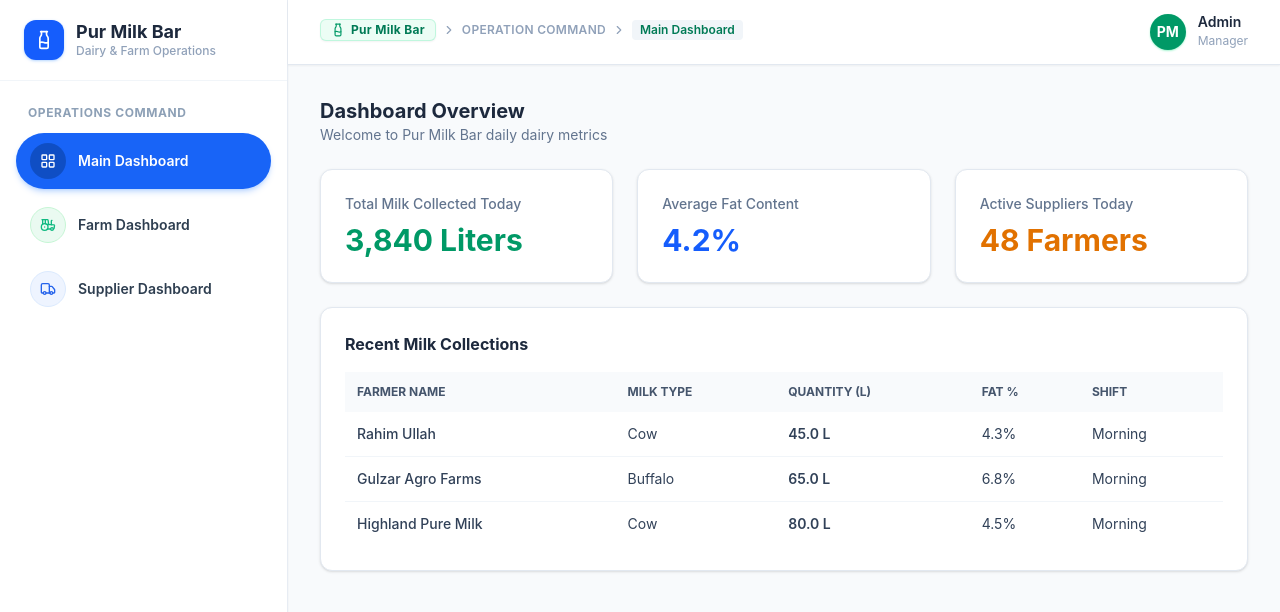
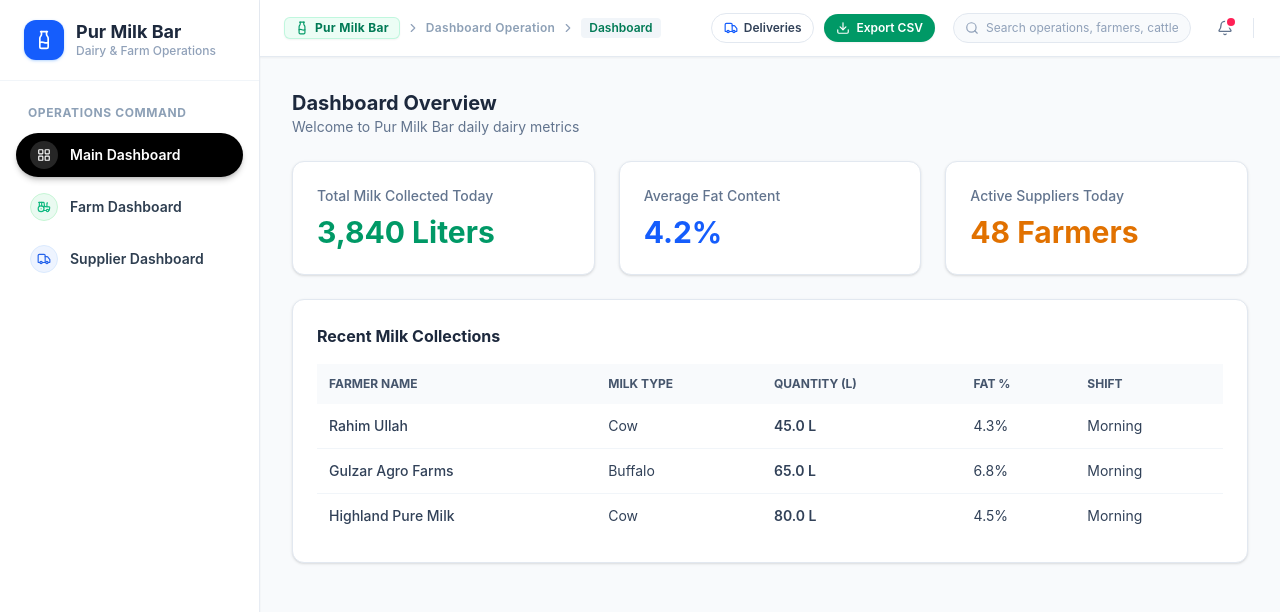
Before and after one commit to shaheerali838/Pure-Milk-Bar, a React (Vite) app in the folder client/: page /dashboard in a window 1280 px wide. Shown: the top 612 px of the page. Built offline with nearby package versions, Linux system fonts and the light colour scheme.

Commit message:
feat: implement responsive Navbar and Sidebar navigation components

```diff
--- a/client/src/layouts/components/Navbar.jsx
+++ b/client/src/layouts/components/Navbar.jsx
@@ -1,46 +1,106 @@
-import React from 'react';
+import React, { useState } from 'react';
 import { useLocation } from 'react-router-dom';
-import { ChevronRight, Milk } from 'lucide-react';
+import { ChevronRight, Milk, Search, Download, Truck, Bell } from 'lucide-react';
 
 export default function Navbar() {
   const location = useLocation();
+  const [searchQuery, setSearchQuery] = useState('');
 
-  const getActiveTab = (pathname) => {
-    if (pathname.startsWith('/farm')) return 'Farm Dashboard';
-    if (pathname.startsWith('/supplier')) return 'Supplier Dashboard';
-    return 'Main Dashboard';
+  const getNavInfo = (pathname) => {
+    if (pathname.startsWith('/farm')) {
+      return { operation: 'Farm Operation', page: 'Farm' };
+    }
+    if (pathname.startsWith('/supplier')) {
+      return { operation: 'Supplier Operation', page: 'Supplier' };
+    }
+    return { operation: 'Dashboard Operation', page: 'Dashboard' };
   };
 
-  const activeTab = getActiveTab(location.pathname);
+  const { operation, page } = getNavInfo(location.pathname);
+
+  const handleExportCSV = () => {
+    const csvContent = "data:text/csv;charset=utf-8,ID,Item,Category,Metric,Date\n1,Milk Collection,Dairy,3840L," + new Date().toLocaleDateString();
+    const encodedUri = encodeURI(csvContent);
+    const link = document.createElement("a");
+    link.setAttribute("href", encodedUri);
+    link.setAttribute("download", `${page.toLowerCase().replace(/\s+/g, '_')}_export.csv`);
+    document.body.appendChild(link);
+    link.click();
+    document.body.removeChild(link);
+  };
 
   return (
-    <header className="bg-white border-b border-slate-200 px-8 py-3.5 flex items-center justify-between shadow-xs">
-      <div>
-        {/* Breadcrumb: Pur Milk Bar > OPERATION COMMAND > Page Name */}
-        <div className="flex items-center gap-1.5 text-xs text-slate-500 mb-1">
+    <header className="bg-white border-b border-slate-200/90 px-6 py-3 flex items-center justify-between gap-4 shadow-xs sticky top-0 z-10">
+      {/* Left: Breadcrumb */}
+      <div className="shrink-0">
+        <div className="flex items-center gap-1.5 text-xs text-slate-500">
           <span className="inline-flex items-center gap-1.5 text-emerald-700 font-bold tracking-wide bg-emerald-50 px-2.5 py-0.5 rounded-md border border-emerald-200/60 shadow-xs">
             <Milk className="w-3.5 h-3.5 text-emerald-600" />
             Pur Milk Bar
           </span>
           <ChevronRight className="w-3.5 h-3.5 text-slate-400" />
-          <span className="text-[#90a1b9] font-semibold tracking-wide text-xs">
-            OPERATION COMMAND
+          <span className="text-[#8da0b6] font-semibold tracking-wide text-xs">
+            {operation}
           </span>
           <ChevronRight className="w-3.5 h-3.5 text-slate-400" />
           <span className="text-emerald-700 font-semibold bg-slate-100 px-2 py-0.5 rounded">
-            {activeTab}
+            {page}
           </span>
         </div>
       </div>
 
-      <div className="flex items-center gap-3">
-        <div className="w-9 h-9 rounded-full bg-emerald-600 text-white font-bold flex items-center justify-center text-sm shadow-xs shadow-emerald-200">
-          PM
+
+
+      {/* Right: Actions, Notifications, Profile */}
+      <div className="flex items-center gap-2.5 shrink-0">
+        {/* Delivery Button */}
+        <button
+          type="button"
+          className="flex items-center gap-1.5 px-3 py-1.5 rounded-full border border-slate-200 text-slate-700 hover:bg-slate-50 hover:border-slate-300 text-xs font-semibold transition-colors cursor-pointer"
+          title="View Deliveries"
+        >
+          <Truck className="w-3.5 h-3.5 text-blue-600" />
+          <span>Deliveries</span>
+        </button>
+
+        {/* Export CSV Button */}
+        <button
+          type="button"
+          onClick={handleExportCSV}
+          className="flex items-center gap-1.5 px-3 py-1.5 rounded-full bg-emerald-600 hover:bg-emerald-700 text-white text-xs font-semibold shadow-xs transition-colors cursor-pointer"
+          title="Export CSV"
+        >
+          <Download className="w-3.5 h-3.5" />
+          <span>Export CSV</span>
+        </button>
+        <div className="flex-1 max-w-sm mx-2">
+        <div className="relative">
+          <Search className="w-3.5 h-3.5 text-slate-400 absolute left-3 top-1/2 -translate-y-1/2" />
+          <input
+            type="text"
+            value={searchQuery}
+            onChange={(e) => setSearchQuery(e.target.value)}
+            placeholder="Search operations, farmers, cattle..."
+            className="w-full bg-slate-50 border border-slate-200 text-xs text-slate-800 rounded-full pl-8 pr-3 py-1.5 focus:outline-none focus:border-blue-500 focus:bg-white focus:ring-2 focus:ring-blue-100 transition-all placeholder:text-slate-400"
+          />
         </div>
-        <div className="text-left">
-          <p className="text-sm font-semibold text-slate-800 leading-none">Admin</p>
-          <p className="text-xs text-slate-400 mt-1">Manager</p>
-        </div>
+      </div>
+        {/* Notification Bell */}
+        <button
+          type="button"
+          className="relative p-2 rounded-full text-slate-500 hover:text-slate-800 hover:bg-slate-100 transition-colors cursor-pointer"
+          title="Notifications"
+        >
+          <Bell className="w-4 h-4" />
+          <span className="absolute top-1.5 right-1.5 w-2 h-2 bg-rose-500 rounded-full ring-2 ring-white"></span>
+        </button>
+
+        {/* Divider */}
+        <div className="h-5 w-px bg-slate-200 mx-0.5"></div>
+
+        {/* Admin Profile */}
+
+
       </div>
     </header>
   );
--- a/client/src/layouts/components/Sidebar.jsx
+++ b/client/src/layouts/components/Sidebar.jsx
@@ -12,6 +12,8 @@ export default function Sidebar() {
       iconBg: 'bg-[#f0f4f9]',
       iconColor: 'text-[#486581]',
       iconBorder: 'border border-[#e2e8f0]',
+      activeBg: 'bg-black text-white shadow-md shadow-black/20',
+      activeBadgeBg: 'bg-neutral-800 text-white',
     },
     {
       id: 'Farm',
@@ -21,6 +23,8 @@ export default function Sidebar() {
       iconBg: 'bg-[#eafaf1]',
       iconColor: 'text-[#10b981]',
       iconBorder: 'border border-[#c6f6d5]',
+      activeBg: 'bg-[#009966] text-white shadow-md shadow-emerald-500/20',
+      activeBadgeBg: 'bg-[#007a52] text-white',
     },
     {
       id: 'Supplier',
@@ -30,11 +34,13 @@ export default function Sidebar() {
       iconBg: 'bg-[#eef4ff]',
       iconColor: 'text-[#2563eb]',
       iconBorder: 'border border-[#dbeafe]',
+      activeBg: 'bg-[#1864f7] text-white shadow-md shadow-blue-500/25',
+      activeBadgeBg: 'bg-[#0f4ec4] text-white',
     },
   ];
 
   return (
-    <div className="w-72 bg-white min-h-screen flex flex-col border-r border-slate-200/80 shadow-xs">
+    <div className="w-65 bg-white min-h-screen flex flex-col border-r border-slate-200/80 shadow-xs">
       {/* Brand Header */}
       <div className="px-6 py-5 border-b border-slate-100 flex items-center gap-3">
         <div className="w-10 h-10 rounded-xl bg-blue-600 text-white flex items-center justify-center font-bold shadow-sm shadow-blue-200">
@@ -61,9 +67,9 @@ export default function Sidebar() {
                 key={link.id}
                 to={link.path}
                 className={({ isActive }) =>
-                  `w-full flex items-center gap-3 px-3.5 py-2.5 rounded-full text-sm font-semibold transition-all duration-200 ${
+                  `w-full flex items-center gap-3 px-3.5 py-2 rounded-full text-sm font-semibold transition-all duration-200 ${
                     isActive
-                      ? 'bg-[#1864f7] text-white shadow-md shadow-blue-500/25'
+                      ? link.activeBg
                       : 'text-[#2e3e50] hover:bg-slate-100/70 hover:text-slate-900'
                   }`
                 }
@@ -71,13 +77,13 @@ export default function Sidebar() {
                 {({ isActive }) => (
                   <>
                     <div
-                      className={`w-9 h-9 rounded-full flex items-center justify-center shrink-0 transition-colors ${
+                      className={`w-7 h-7 rounded-full flex items-center justify-center shrink-0 transition-colors ${
                         isActive
-                          ? 'bg-[#0f4ec4] text-white'
+                          ? link.activeBadgeBg
                           : `${link.iconBg} ${link.iconColor} ${link.iconBorder}`
                       }`}
                     >
-                      <Icon className="w-4 h-4" />
+                      <Icon className="w-3.5 h-3.5" />
                     </div>
                     <span className="truncate">{link.name}</span>
                   </>
```
